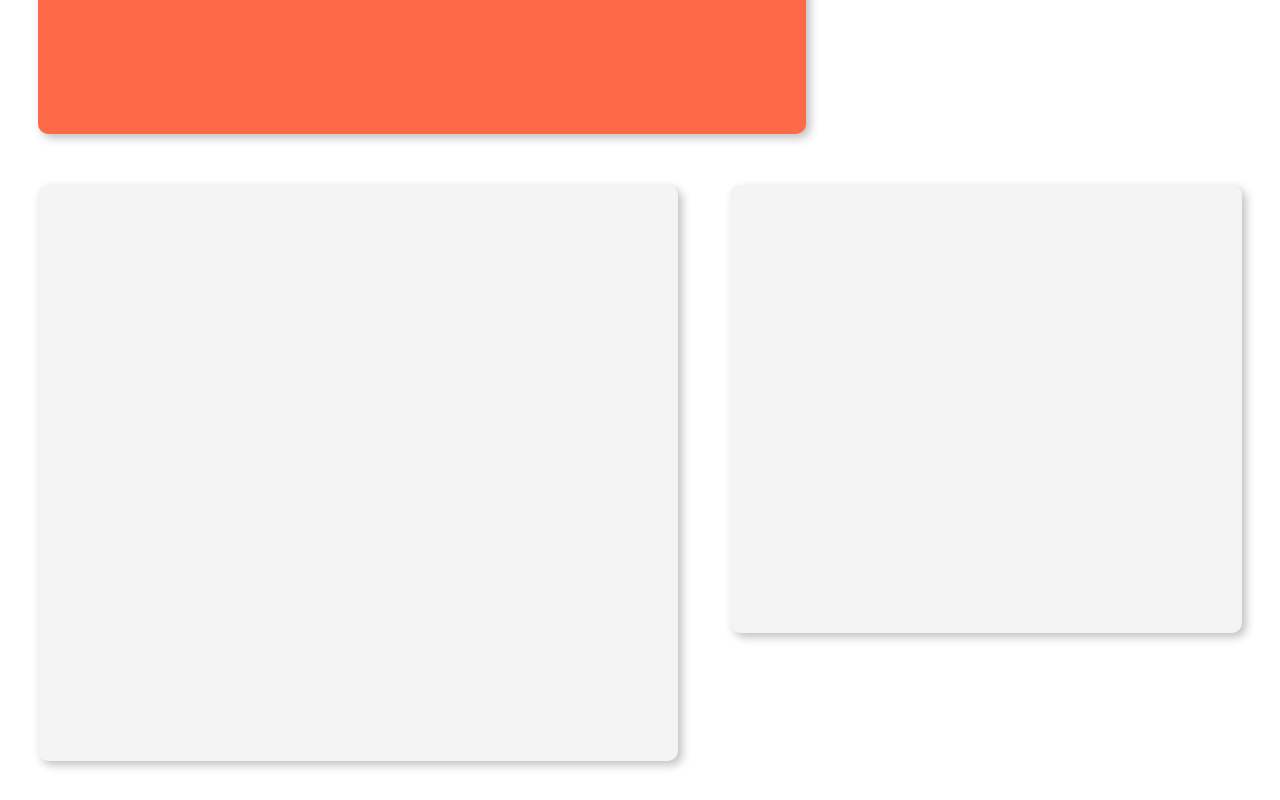
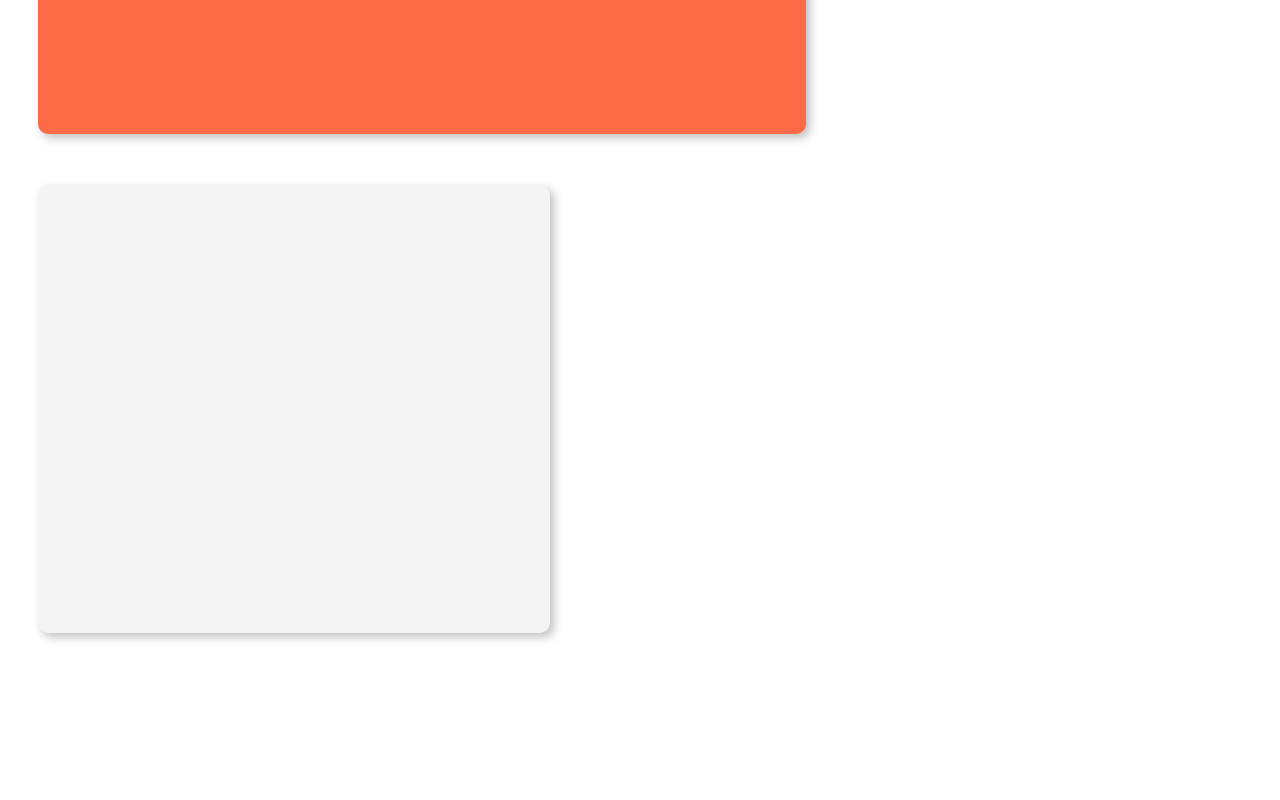
Before and after one commit to Senai-SC-CTAI/SA_2023_3B_CantinaGo, a React (Vite) app in the folder web/: page /editarCardapio in a window 1280 px wide. Shown: the part 366-1166 px from the top of the page. After the commit the page ends 1038 px from the top, so only its background shows below. Built offline with nearby package versions, Linux system fonts and the light colour scheme.

Commit message:
gaydapio

```diff
--- a/web/src/screens/Gerenciamento/EditarCardapio/index.tsx
+++ b/web/src/screens/Gerenciamento/EditarCardapio/index.tsx
@@ -29,9 +29,7 @@ function App() {
         </section>
 
         <section>
-          <article className='graphic2Gerenciamento'>
 
-          </article>
           <article className='graphic3Gerenciamento'>
 
           </article>
```
